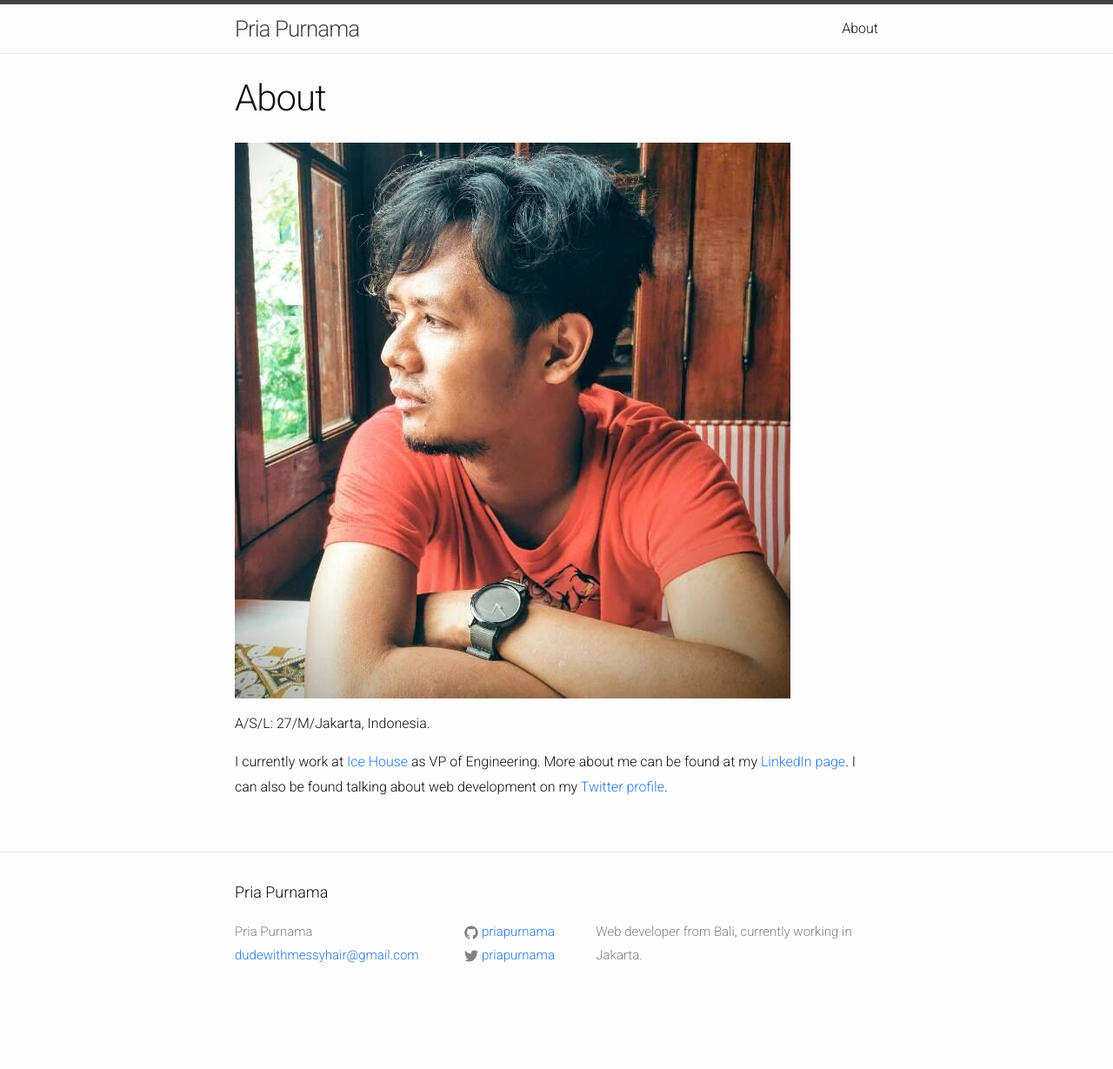
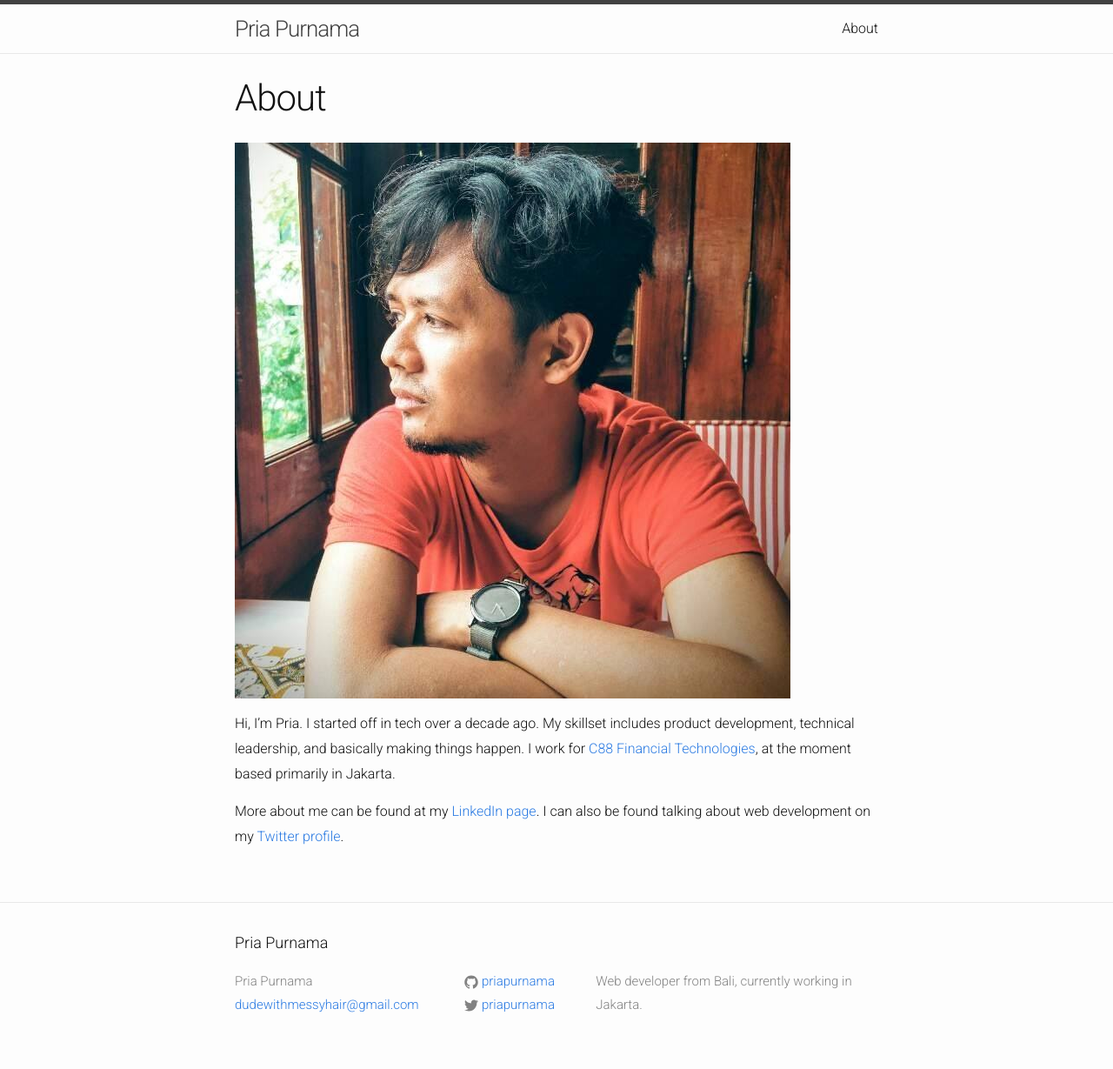
Before and after one commit to priapu/priapu.github.io, a Jekyll site: the page built from about.md, in a window 1280 px wide. Shown: the whole page at 87% size. Built offline with Jekyll 4.4.1, drawn with Linux system fonts in a browser that asks for light colours; before the commit the page ends 1172 px from its top, so only the background shows below that.

Commit message:
Changed about page.

```diff
--- a/about.md
+++ b/about.md
@@ -6,6 +6,6 @@
 
 ![Pria Purnama](/images/profile_picture.jpg "Pria Purnama")
 
-A/S/L: 27/M/Jakarta, Indonesia.
+Hi, I'm Pria. I started off in tech over a decade ago. My skillset includes product development, technical leadership, and basically making things happen. I work for [C88 Financial Technologies](http://www.c88fin.com), at the moment based primarily in Jakarta.
 
-I currently work at [Ice House](http://www.icehousecorp.com) as VP of Engineering. More about me can be found at my [LinkedIn page](http://id.linkedin.com/in/priapurnama/). I can also be found talking about web development on my [Twitter profile](https://twitter.com/priapurnama).
+More about me can be found at my [LinkedIn page](http://id.linkedin.com/in/priapurnama/). I can also be found talking about web development on my [Twitter profile](https://twitter.com/priapurnama).
```
